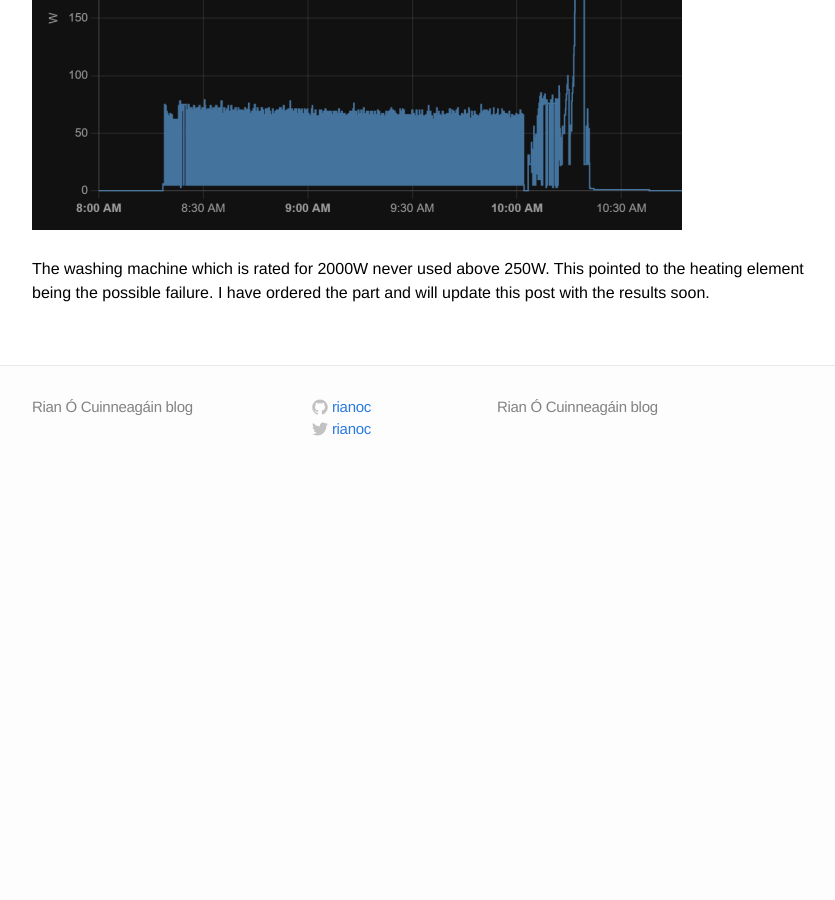
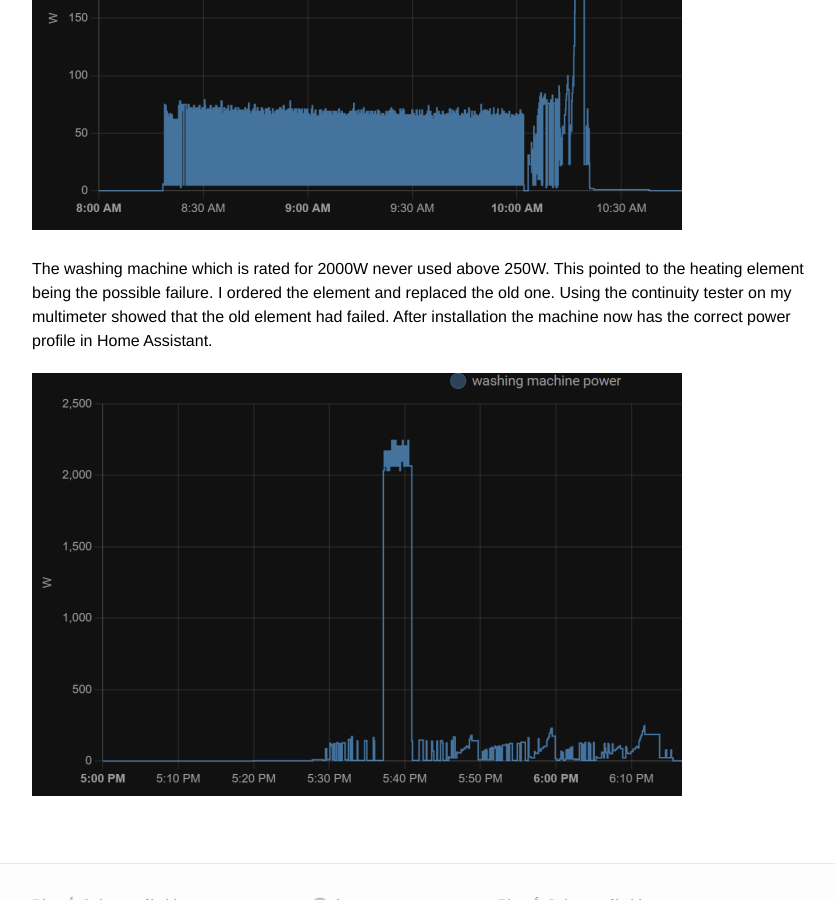
Before and after one commit to rianoc/rianoc.github.io, a Jekyll site: the page built from _posts/2022-05-19-Smart-Washing-Machine.md, in a window 1280 px wide and 900 px high, scrolled down 3136 px. Shown: the whole window, without its empty margins (208-1043 px from the left). Built offline with Jekyll 4.4.1, drawn with Linux system fonts in a browser that asks for light colours; before the commit the page ends 3622 px from its top, so only the background shows below that.

Commit message:
Add washing machine results

```diff
--- a/_posts/2022-05-19-Smart-Washing-Machine.md
+++ b/_posts/2022-05-19-Smart-Washing-Machine.md
@@ -45,4 +45,6 @@ Looking deeper at the Home Assistant statistics something interesting showed in
 
 ![Washing machine power usage]({{ site.url }}/assets/images/washingMaching.PNG)
 
-The washing machine which is rated for 2000W never used above 250W. This pointed to the heating element being the possible failure. I have ordered the part and will update this post with the results soon.
+The washing machine which is rated for 2000W never used above 250W. This pointed to the heating element being the possible failure. I ordered the element and replaced the old one. Using the continuity tester on my multimeter showed that the old element had failed. After installation the machine now has the correct power profile in Home Assistant.
+
+![Washing machine power usage]({{ site.url }}/assets/images/washingMachingFixed.PNG)
```
Also changed, not shown: assets/images/washingMachingFixed.PNG (added).
